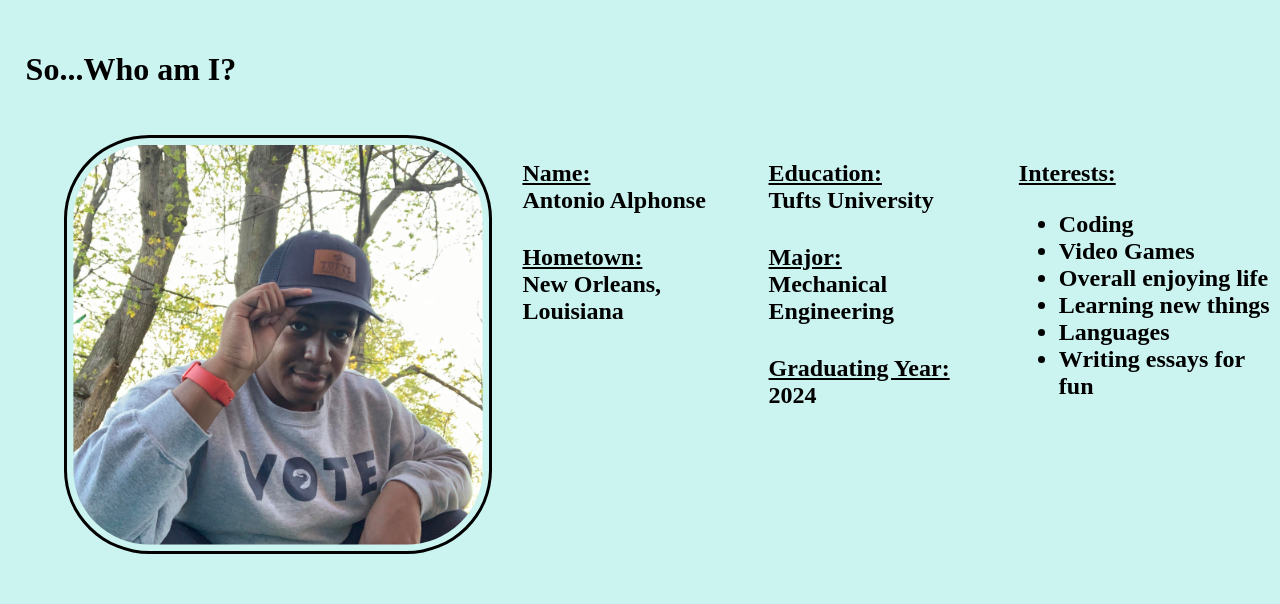
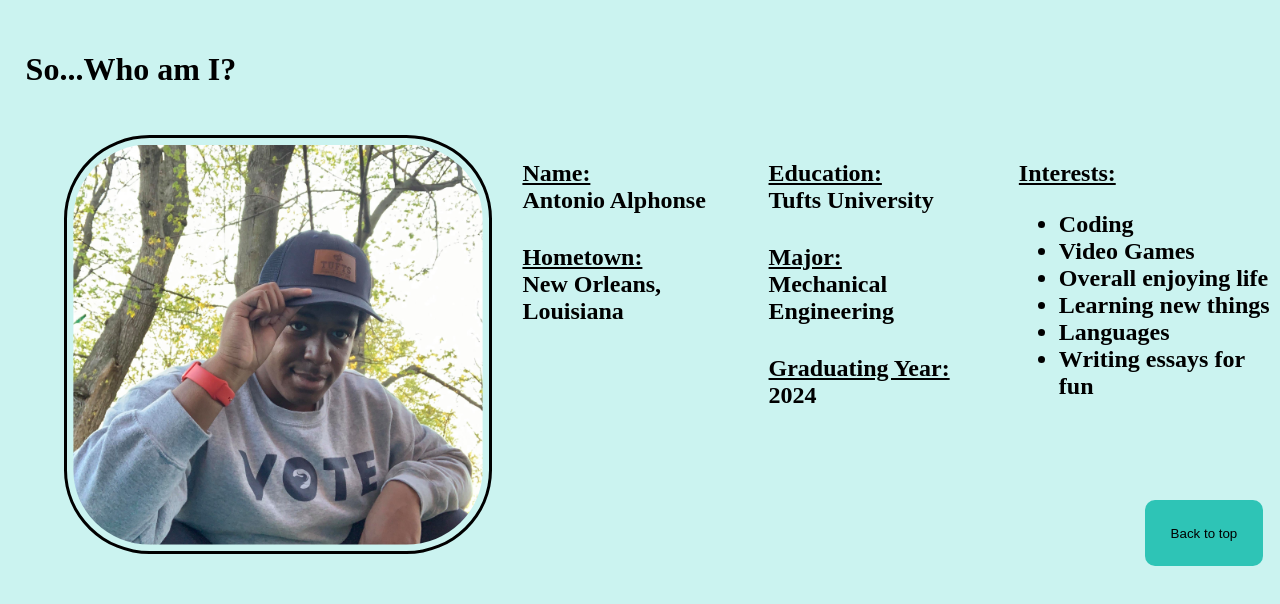
Before and after one commit to nullThink/portfolio, a plain HTML site: page Portfolio Website/index.html in a window 1280 px wide. Both pictures are taken after a click on the button "About Me". Shown: the part 900-1504 px from the top of the page. Drawn offline with Linux system fonts and the light colour scheme; a web font is replaced by a local one.

Commit message:
Add files via upload

```diff
--- a/Portfolio Website/index.html
+++ b/Portfolio Website/index.html
@@ -11,6 +11,7 @@
 
 <body style="margin:0">
     <div id="entire-site">
+
         <div id="welcome-section">
             <div id="welcome-section" class="titles">
                 <h1 id="welcome-text"></h1>
@@ -75,12 +76,15 @@
             </h4>
             <div id="personal-info-contain">
                 <h4 id="personal-info">Or better yet, here is my information.</h4>
-                <img id="personal-info" src="images/icon-email-512.png">
+                <a id = "personal-info" href="mailto:antonio.alphonse@tufts.edu">
+                    <img id="personal-info" src="images/icon-email-512.png">
+                </a>
                 <a id="personal-info" href="https://www.linkedin.com/in/antonio-alphonse-jr-6ab2861a5/ ">
                     <img id="personal-info" src="images/linkedin-image.png ">
                 </a>
             </div>
         </div>
+        <button id="reset-button">Back to top</button>
     </div>
 </body>
 
--- a/Portfolio Website/script.js
+++ b/Portfolio Website/script.js
@@ -10,11 +10,9 @@ const aboutMeSection = document.querySelector("#about-me");
 const projectsSection = document.querySelector("#projects");
 const contactMeSection = document.querySelector("#contact-me");
 
+const backToTop = document.querySelector("#reset-button");
+
 welcomeSection.style.height = window.innerHeight + 100;
-
-// aboutMeButton.addEventListener('click', aboutMeSection.scrollIntoView());
-// projectsButton.addEventListener('click', projectsSection.scrollIntoView());
-// contactMeButton.addEventListener('click', contactMeSection.scrollIntoView());
 
 const welcomes = ["Welcome", "Bienvenue", "欢迎光临"];
 
@@ -34,7 +32,16 @@ window.onload = function() {
     aboutMeButton.addEventListener('click', function() { aboutMeSection.scrollIntoView() });
     projectsButton.addEventListener('click', function() { projectsSection.scrollIntoView() });
     contactMeButton.addEventListener('click', function() { contactMeSection.scrollIntoView() });
+    backToTop.addEventListener('click', function(){welcomeSection.scrollIntoView()});
 
+    setInterval(function(){
+        if(!elementInView(welcomeSection)){
+            backToTop.classList.add("back-to-top");
+        }
+        else{
+            backToTop.classList.remove("back-to-top");
+        }
+    }, 1);
 }
 
 function toggleUnderscore(selector, message) {
@@ -115,3 +122,8 @@ function printAndRemove(selector, message) {
 
     (selector).innerHTML = " ";
 }
+
+function elementInView(selector){
+    let elementLimit = selector.getBoundingClientRect();
+    return (elementLimit.top >= 0 && (elementLimit.bottom >= window.innerHeight || document.documentElement.clientHeight));
+}
--- a/Portfolio Website/style-light.css
+++ b/Portfolio Website/style-light.css
@@ -18,6 +18,7 @@
     }
 
     .buttons-container {
+        z-index: 1;
         display: flex;
         flex-direction: row;
         justify-content: center;
@@ -54,6 +55,7 @@
     }
 
     #welcome-section {
+        z-index: 0;
         flex: auto;
         /* padding-bottom: 50%; */
         font-size: 90%;
@@ -69,6 +71,7 @@
     }
 
     #about-me {
+        z-index: 0;
         flex: wrap;
         /*padding-bottom: 50%;*/
         background-color: #CBF3F0;
@@ -90,6 +93,7 @@
     }
 
     #projects {
+        z-index: 0;
         flex: auto;
         /* padding-bottom: 50%; */
         background-color: #FFBF69;
@@ -97,6 +101,7 @@
     }
 
     #contact-me {
+        z-index:0;
         flex: auto;
         /* padding-bottom: 50%; */
         background-color: #FF9F1C;
@@ -133,3 +138,16 @@
     .form:focus {
         border: 0;
     }
+
+    .back-to-top{
+        opacity: 1;
+        z-index: 1;
+        background-color: #2ec4b6;
+        border: 0;
+        border-radius: 10px;
+        padding: 2%;
+
+        left: 1145px;
+        top: 500px;
+        position:fixed;
+    }
```
